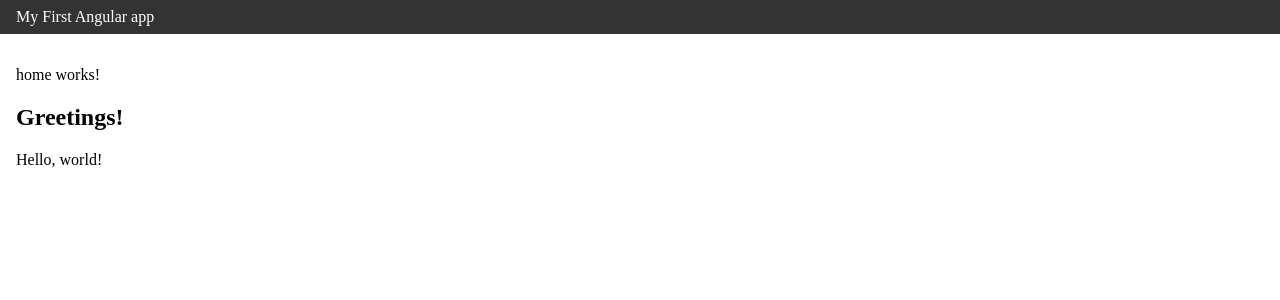
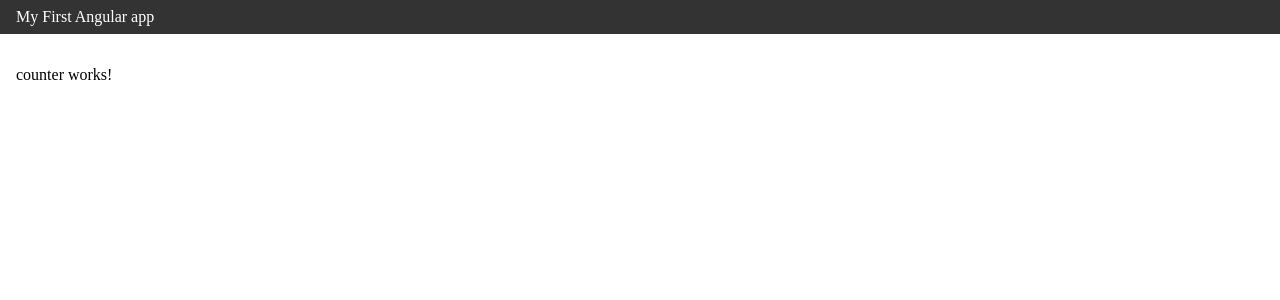
Before and after one commit to tarleomkar/angular-learnings, an Angular app in the folder angular-tut/: page / in a window 1280 px wide. Shown: the top 300 px of the page. Built offline with nearby package versions, Linux system fonts and the light colour scheme.

Commit message:
counter code

```diff
--- /dev/null
+++ b/angular-tut/src/app/components/counter/counter.component.html
@@ -0,0 +1 @@
+<p>counter works!</p>
--- a/angular-tut/src/app/components/greeting/greeting.component.ts
+++ b/angular-tut/src/app/components/greeting/greeting.component.ts
@@ -1,12 +1,12 @@
-import { Component, Input, Signal } from '@angular/core';
+import { Component, input } from '@angular/core';
 
 @Component({
   selector: 'app-greeting',
   standalone: true,
   imports: [],
   templateUrl: './greeting.component.html',
-  styleUrls: ['./greeting.component.css']
+  styleUrl: './greeting.component.scss',
 })
 export class GreetingComponent {
-  @Input() message!: Signal<string>;
+  message = input('Hello hello!');
 }
--- a/angular-tut/src/app/home/home.component.css
+++ b/angular-tut/src/app/home/home.component.css
@@ -0,0 +1,3 @@
+input {
+    margin-top: 10px;
+  }
--- a/angular-tut/src/app/home/home.component.html
+++ b/angular-tut/src/app/home/home.component.html
@@ -1,2 +1 @@
-<p>home works!</p>
-<app-greeting [message] = "homeMessage" />
+<app-counter />
--- a/angular-tut/src/app/home/home.component.ts
+++ b/angular-tut/src/app/home/home.component.ts
@@ -1,14 +1,13 @@
 import { Component, signal } from '@angular/core';
-import { GreetingComponent } from '../components/greeting/greeting.component';
+import { CounterComponent } from '../components/counter/counter.component';
 
 @Component({
   selector: 'app-home',
   standalone: true,
-  imports: [GreetingComponent],
+  imports: [CounterComponent],
   templateUrl: './home.component.html',
-  styleUrls: ['./home.component.css']
+  styleUrl: './home.component.css',
 })
+export class HomeComponent {
 
-export class HomeComponent {
-  homeMessage = signal('Hello, world!');
 }
```
Also changed, not shown: angular-tut/src/app/components/counter/counter.component.ts (added, +11 -0 lines), angular-tut/src/app/components/counter/counter.component.css (added), 1 other file (tests, documents, lock files or other folders).
